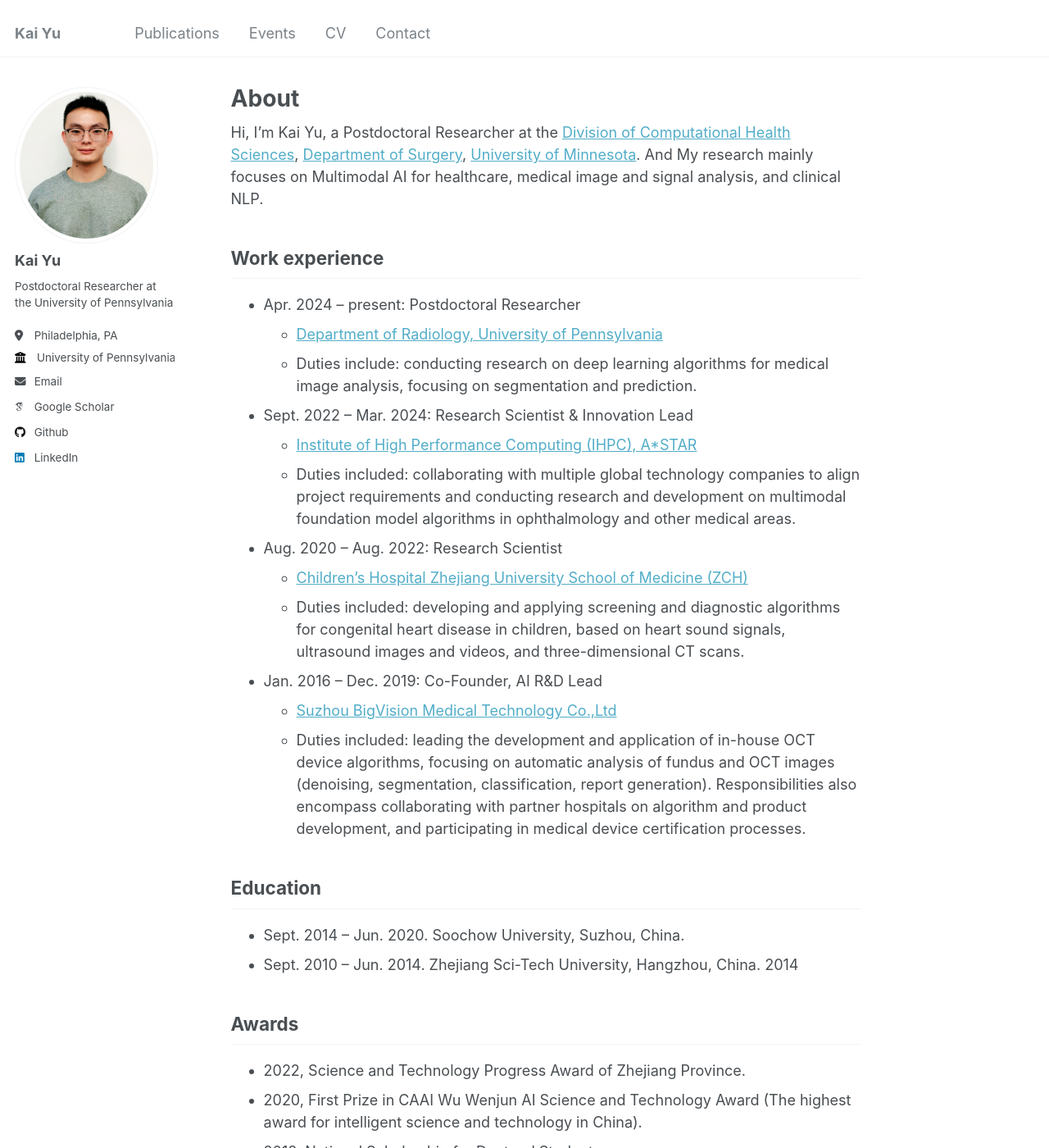
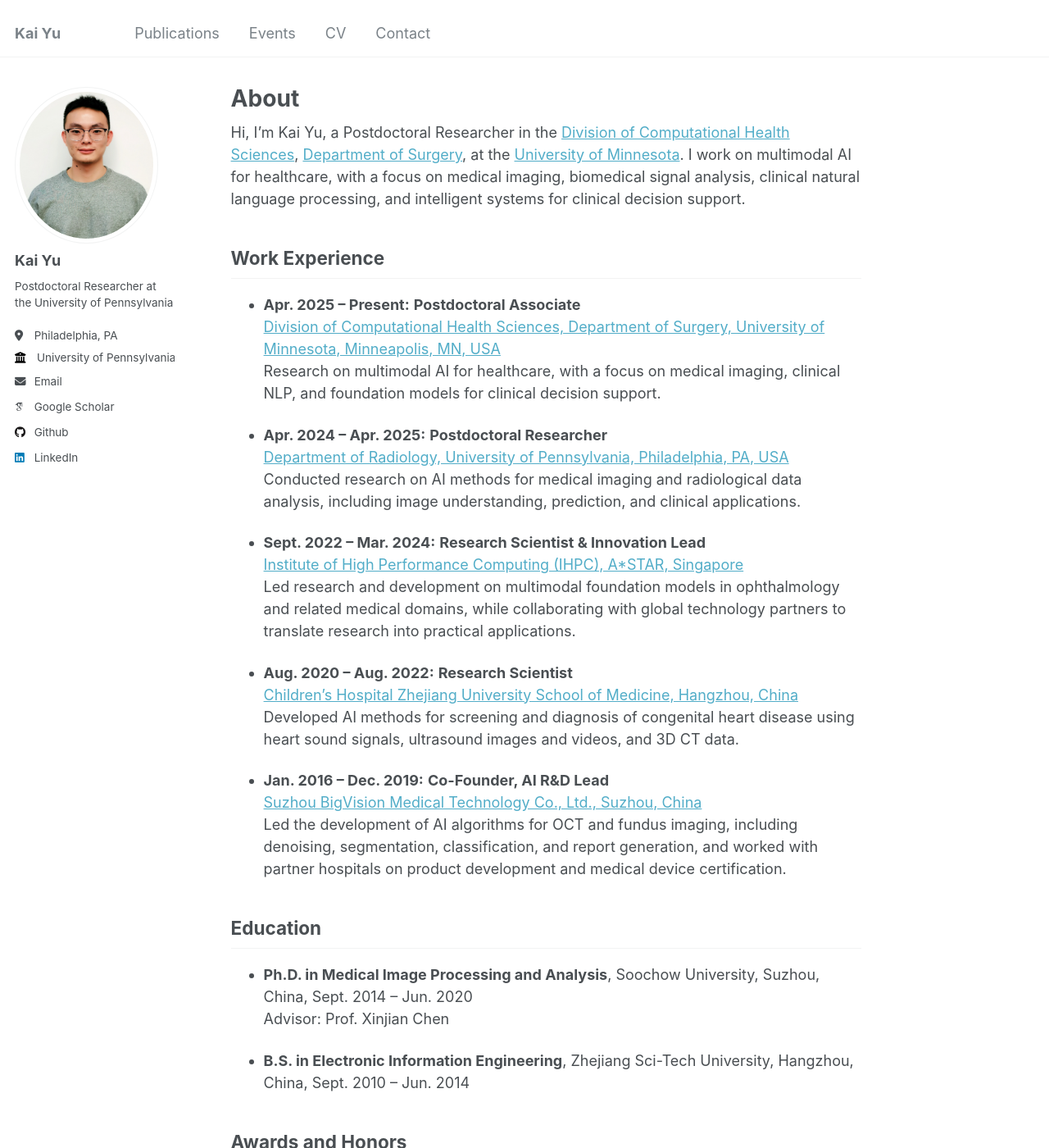
Before and after one commit to yukkai/yukkai.github.io, a Jekyll site: the page built from _pages/about.md, in a window 1280 px wide and 1400 px high. Shown: the whole window at 82% size. Built offline with Jekyll 4.4.1, drawn with Linux system fonts in a browser that asks for light colours; some web fonts are replaced; some of the changed text lies outside the part shown.

Commit message:
update about

```diff
--- a/_pages/about.md
+++ b/_pages/about.md
@@ -51,40 +51,51 @@ More info about configuring Academic Pages can be found in [the guide](https://a
 
 
 
-Hi, I'm Kai Yu, a Postdoctoral Researcher at the [Division of Computational Health Sciences](https://med.umn.edu/surgery/divisions/computational-health-sciences), [Department of Surgery](https://med.umn.edu/surgery), [University of Minnesota](https://twin-cities.umn.edu/). And My research mainly focuses on Multimodal AI for healthcare, medical image and signal analysis, and clinical NLP.
+Hi, I’m Kai Yu, a Postdoctoral Researcher in the [Division of Computational Health Sciences](https://med.umn.edu/surgery/divisions/computational-health-sciences), [Department of Surgery](https://med.umn.edu/surgery), at the [University of Minnesota](https://twin-cities.umn.edu/). I work on multimodal AI for healthcare, with a focus on medical imaging, biomedical signal analysis, clinical natural language processing, and intelligent systems for clinical decision support.
 
 
-## Work experience
-* Apr. 2024 – present: Postdoctoral Researcher
-  * [Department of Radiology, University of Pennsylvania](https://www.pennmedicine.org/departments-and-centers/department-of-radiology)
-  * Duties include: conducting research on deep learning algorithms for medical image analysis, focusing on segmentation and prediction.
+## Work Experience
 
-* Sept. 2022 – Mar. 2024: Research Scientist & Innovation Lead
-  * [Institute of High Performance Computing (IHPC), A*STAR](https://www.a-star.edu.sg/ihpc)
-  * Duties included: collaborating with multiple global technology companies to align project requirements and conducting research and development on multimodal foundation model algorithms in ophthalmology and other medical areas.
+* **Apr. 2025 – Present:** **Postdoctoral Associate**
+  [Division of Computational Health Sciences, Department of Surgery, University of Minnesota, Minneapolis, MN, USA](https://med.umn.edu/surgery/divisions/computational-health-sciences)
+  Research on multimodal AI for healthcare, with a focus on medical imaging, clinical NLP, and foundation models for clinical decision support.
 
-* Aug. 2020 – Aug. 2022: Research Scientist
-  * [Children’s Hospital Zhejiang University School of Medicine (ZCH)](https://en.zjuch.cn/)
-  * Duties included: developing and applying screening and diagnostic algorithms for congenital heart disease in children, based on heart sound signals, ultrasound images and videos, and three-dimensional CT scans.
+* **Apr. 2024 – Apr. 2025:** **Postdoctoral Researcher**
+  [Department of Radiology, University of Pennsylvania, Philadelphia, PA, USA](https://www.pennmedicine.org/departments-and-centers/department-of-radiology)
+  Conducted research on AI methods for medical imaging and radiological data analysis, including image understanding, prediction, and clinical applications.
 
-* Jan. 2016 – Dec. 2019: Co-Founder, AI R&D Lead
-  * [Suzhou BigVision Medical Technology Co.,Ltd](https://en.bigvisiontech.com/)
-  * Duties included: leading the development and application of in-house OCT device algorithms, focusing on automatic analysis of fundus and OCT images (denoising, segmentation, classification, report generation). Responsibilities also encompass collaborating with partner hospitals on algorithm and product development, and participating in medical device certification processes.
+* **Sept. 2022 – Mar. 2024:** **Research Scientist & Innovation Lead**
+  [Institute of High Performance Computing (IHPC), A*STAR, Singapore](https://www.a-star.edu.sg/ihpc)
+  Led research and development on multimodal foundation models in ophthalmology and related medical domains, while collaborating with global technology partners to translate research into practical applications.
+
+* **Aug. 2020 – Aug. 2022:** **Research Scientist**
+  [Children’s Hospital Zhejiang University School of Medicine, Hangzhou, China](https://en.zjuch.cn/)
+  Developed AI methods for screening and diagnosis of congenital heart disease using heart sound signals, ultrasound images and videos, and 3D CT data.
+
+* **Jan. 2016 – Dec. 2019:** **Co-Founder, AI R&D Lead**
+  [Suzhou BigVision Medical Technology Co., Ltd., Suzhou, China](https://en.bigvisiontech.com/)
+  Led the development of AI algorithms for OCT and fundus imaging, including denoising, segmentation, classification, and report generation, and worked with partner hospitals on product development and medical device certification.
+
 
 ## Education
-* Sept. 2014 – Jun. 2020. Soochow University, Suzhou, China.
-* Sept. 2010 – Jun. 2014. Zhejiang Sci-Tech University, Hangzhou, China. 2014
+* **Ph.D. in Medical Image Processing and Analysis**, Soochow University, Suzhou, China, Sept. 2014 – Jun. 2020
+  Advisor: Prof. Xinjian Chen
 
-## Awards
-* 2022, Science and Technology Progress Award of Zhejiang Province.
-* 2020, First Prize in CAAI Wu Wenjun AI Science and Technology Award (The highest award for intelligent science and technology in China).
-* 2018, National Scholarship for Doctoral Students.
-* 2018, International Competition of Fundus Edema Lesion Automatic Segmentation from AI-Challenger (3rd place in biweekly competition and 4th place in the final).
+* **B.S. in Electronic Information Engineering**, Zhejiang Sci-Tech University, Hangzhou, China, Sept. 2010 – Jun. 2014
 
+<!--  -->
+## Awards and Honors
+* **2023** — Third Prize, Science and Technology Achievement Award, China Birth Defects Intervention Relief Foundation
+* **2022** — Third Prize, Science and Technology Progress Award of Zhejiang Province
+* **2020** — First Prize, CAAI Wu Wenjun Artificial Intelligence Science and Technology Award
+* **2018** — National Scholarship for Doctoral Students
+* **2018** — AI Challenger: Fundus Edema Lesion Automatic Segmentation Competition, 3rd place in the biweekly competition and 4th place in the final
+
+<!--
 ## Highlight of Qualifications
 * Extensive experience in medical signal and image processing (CT, PET, OCT, MRI, Heart Sounds, Echocardiography, etc.).
 * Skilled in deep learning frameworks like Pytorch for medical imaging and equipped with advanced Python and C++ expertise, adept at addressing real-world clinical challenges.
-* Research interests include Parameter-Efficient Learning, Federated Learning, Multimodal Foundation Models, and Large Language Models.
+* Research interests include Parameter-Efficient Learning, Federated Learning, Multimodal Foundation Models, and Large Language Models. -->
 
 <!-- ## Skills
 * Skill 1
```
